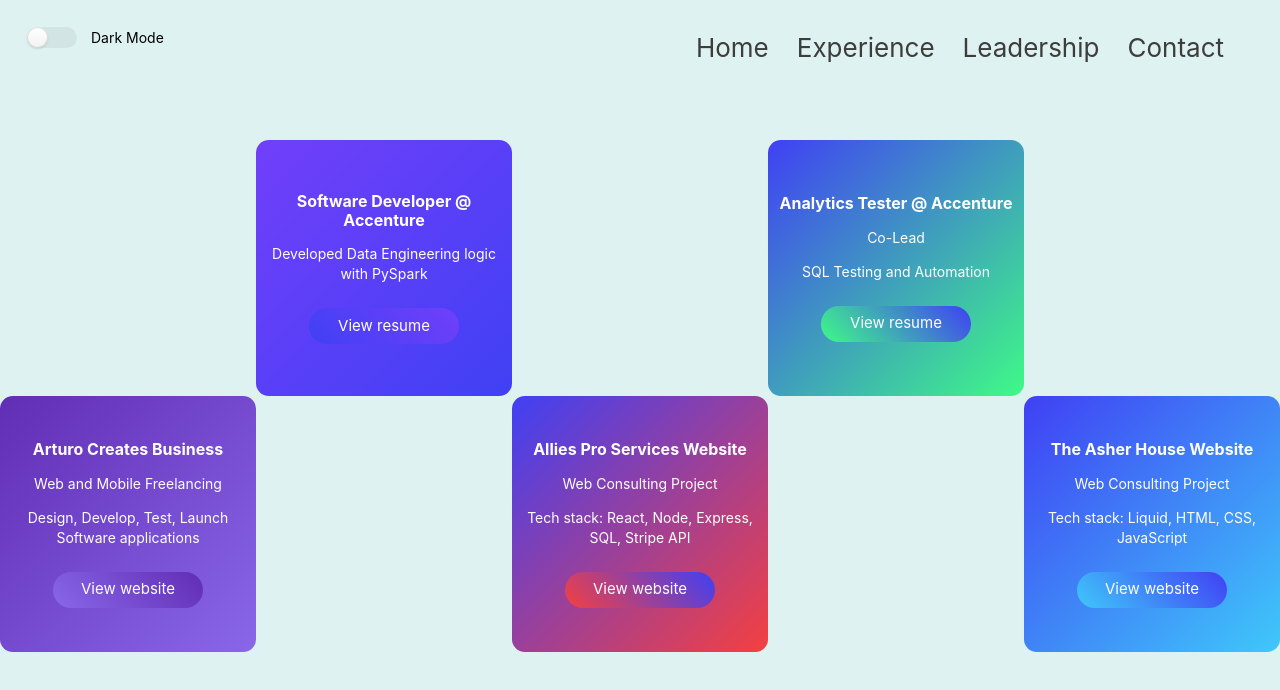
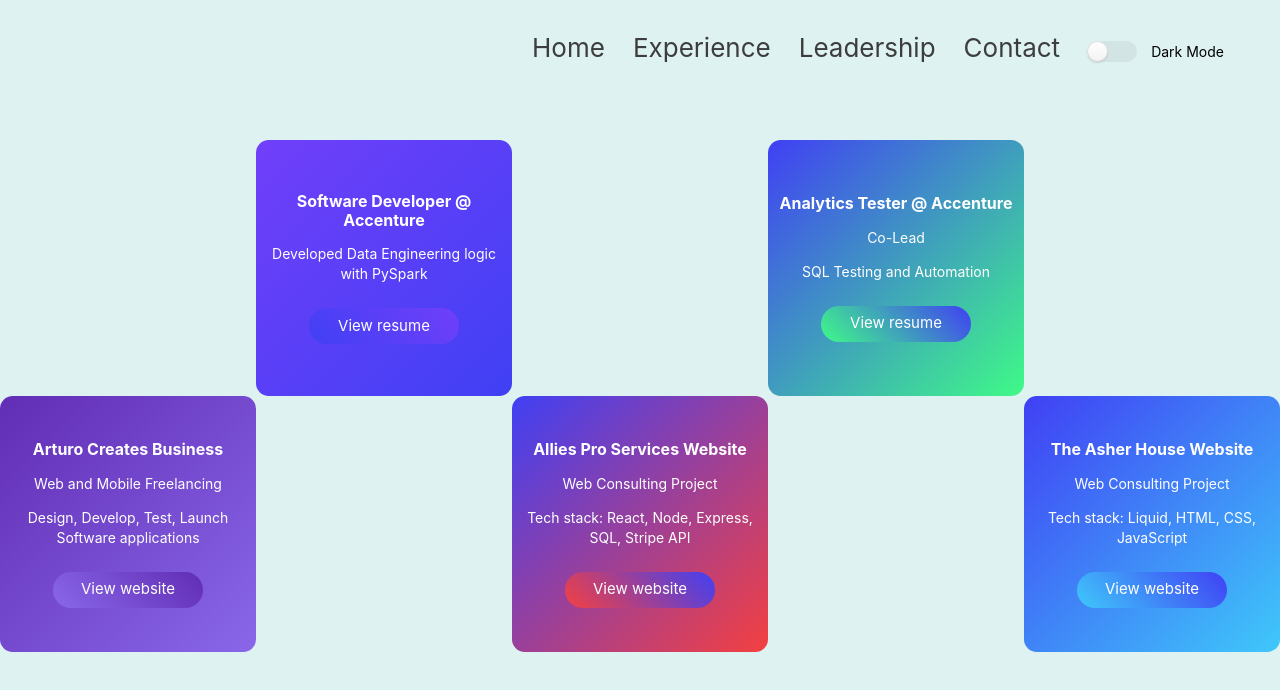
Before and after one commit to alopez96/react-personal, a React (Create React App) app: page /projects in a window 1280 px wide. Shown: the top 690 px of the page. Built offline with nearby package versions, Linux system fonts and the light colour scheme.

Commit message:
added dark mode btn to top right cta

```diff
--- a/src/Components/NavBar.js
+++ b/src/Components/NavBar.js
@@ -77,14 +77,14 @@ const StyleLink = styled(Link)`
 function NavBar ({ theme, updateTheme }) {
     return (
       <div>
-        <Toogle>
+        {/* <Toogle>
           <ListItem>
           <div class="ui toggle checkbox">
           <input type="checkbox" name="public" onClick={() => {updateTheme()}}/>
           <label style={{color:theme.toogleColor}}>Dark Mode</label>
           </div>
           </ListItem>
-        </Toogle>
+        </Toogle> */}
         <List>
           <StyleLink to="/" >
             <ListItem theme={theme}>Home</ListItem>
@@ -98,6 +98,12 @@ function NavBar ({ theme, updateTheme }) {
           <StyleLink to="/contact" >
             <ListItem theme={theme}>Contact</ListItem>
           </StyleLink>
+          <ListItem>
+          <div class="ui toggle checkbox">
+          <input type="checkbox" name="public" onClick={() => {updateTheme()}}/>
+          <label style={{color:theme.toogleColor}}>Dark Mode</label>
+          </div>
+          </ListItem>
         </List>
       </div>
     )
```
